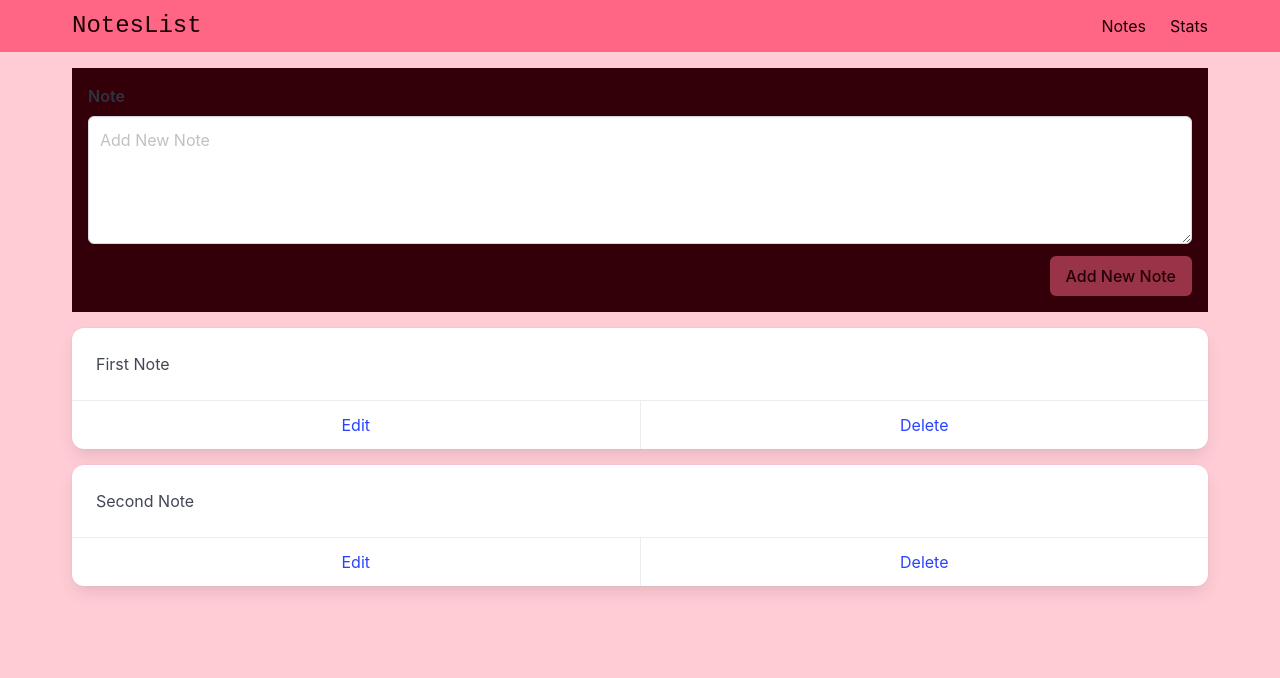
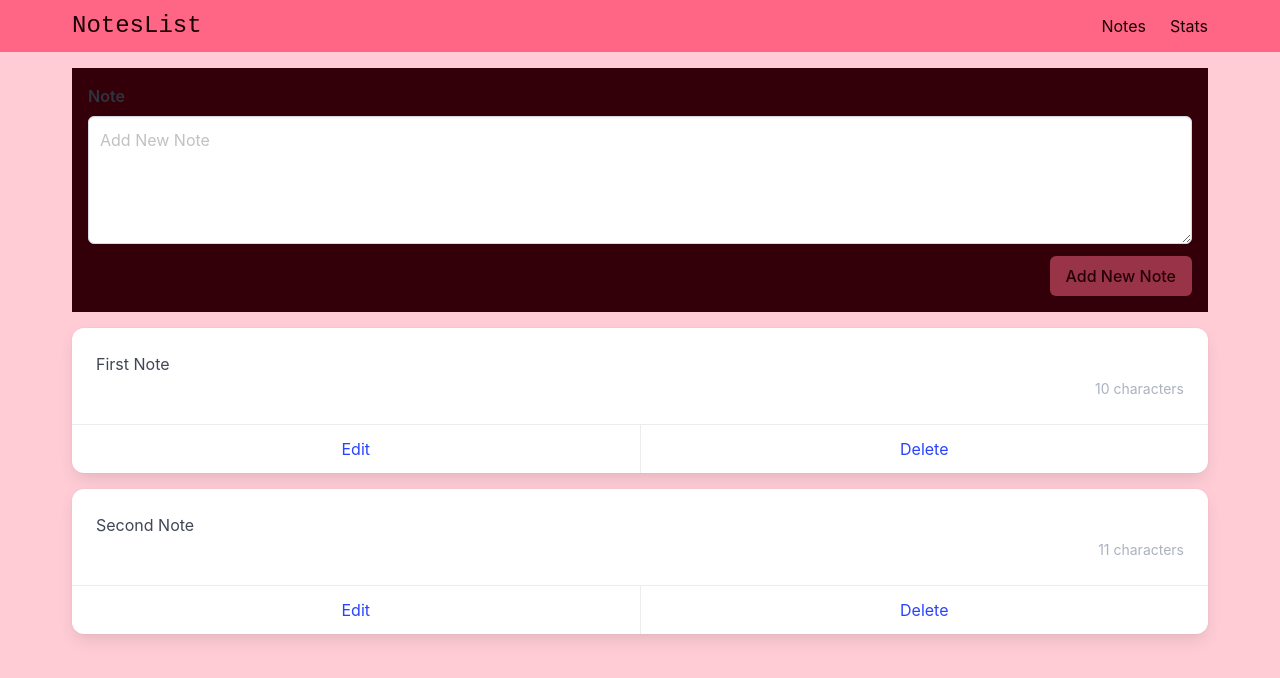
Before and after one commit to Sibelozlemgul/noteslist-vue, a Vue app: page /#/ in a window 1280 px wide. Shown: the top 678 px of the page. Built offline with nearby package versions, Linux system fonts and the light colour scheme.

Commit message:
child note companent

```diff
--- a/src/Views/NotesView.vue
+++ b/src/Views/NotesView.vue
@@ -15,21 +15,13 @@
       </div>
     </div>
   </div>
+<SingleNote v-for="note in notes" :key="note.id" :note="note" />
 
-  <div class="card mb-4" v-for="note in notes" :key="note.id">
-    <div class="card-content">
-      <div class="content">
-        {{ note.content }}
-      </div>
-    </div>
-    <footer class="card-footer">
-      <a href="#" class="card-footer-item">Edit</a>
-      <a href="#" class="card-footer-item">Delete</a>
-    </footer>
-  </div>
 </template>
 
 <script setup>
+import SingleNote from '../components/Notes/SingleNote.vue';
+
   import { ref } from 'vue';
 
   const notes = ref([
--- /dev/null
+++ b/src/components/Notes/SingleNote.vue
@@ -0,0 +1,34 @@
+<template>
+    <div class="card mb-4">
+      <div class="card-content">
+        <div class="content">
+          {{ note.content }}
+          <div class="has-text-right has-text-grey-light">
+            <small>{{ characterLength }}</small>
+          </div>
+        </div>
+      </div>
+      <footer class="card-footer">
+        <a href="#" class="card-footer-item">Edit</a>
+        <a href="#" class="card-footer-item">Delete</a>
+      </footer>
+    </div>
+  </template>
+
+  <script setup>
+    import { computed } from 'vue';
+
+    const props = defineProps({
+      note: {
+        type: Object,
+        required: true
+      }
+    });
+
+    const characterLength = computed(() => {
+      const noteLength = props.note.content.length;
+      const description = noteLength > 1 ? 'characters' : 'character';
+
+      return `${props.note.content.length} ${description}`;
+    });
+  </script>
```
